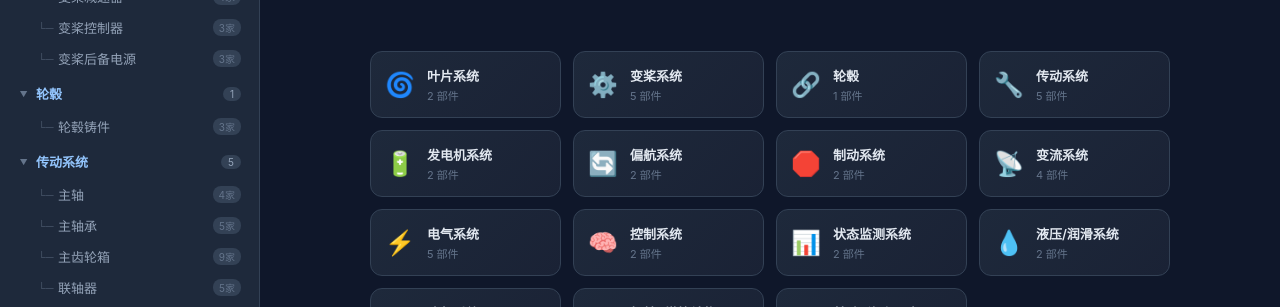
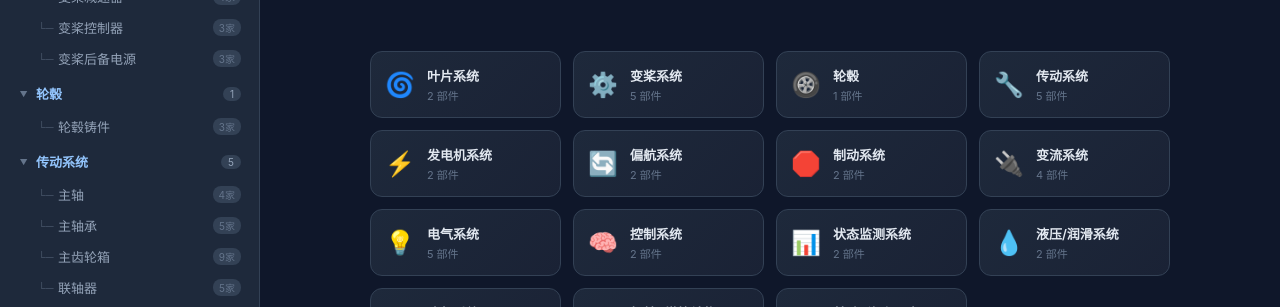
Before and after one commit to peterpei001/wind-turbine-suppliers, a React (Vite) app: page / in a window 1280 px wide. Shown: the part 364-671 px from the top of the page. Built offline with nearby package versions, Linux system fonts and the light colour scheme.

Commit message:
fix: realistic system icons

```diff
--- a/src/pages/HomePage.tsx
+++ b/src/pages/HomePage.tsx
@@ -4,9 +4,9 @@ import { UI } from '../i18n';
 import { treeData } from '../data';
 
 const systemIcons: Record<string, string> = {
-  'sys-blade': '🌀', 'sys-pitch': '⚙️', 'sys-hub': '🔗', 'sys-drivetrain': '🔧',
-  'sys-generator': '🔋', 'sys-yaw': '🔄', 'sys-brake': '🛑', 'sys-converter': '📡',
-  'sys-electrical': '⚡', 'sys-control': '🧠', 'sys-cms': '📊', 'sys-hydraulic': '💧',
+  'sys-blade': '🌀', 'sys-pitch': '⚙️', 'sys-hub': '🛞', 'sys-drivetrain': '🔧',
+  'sys-generator': '⚡', 'sys-yaw': '🔄', 'sys-brake': '🛑', 'sys-converter': '🔌',
+  'sys-electrical': '💡', 'sys-control': '🧠', 'sys-cms': '📊', 'sys-hydraulic': '💧',
   'sys-cooling': '❄️', 'sys-structure': '🏗️', 'sys-foundation': '🏠',
 };
 
```
